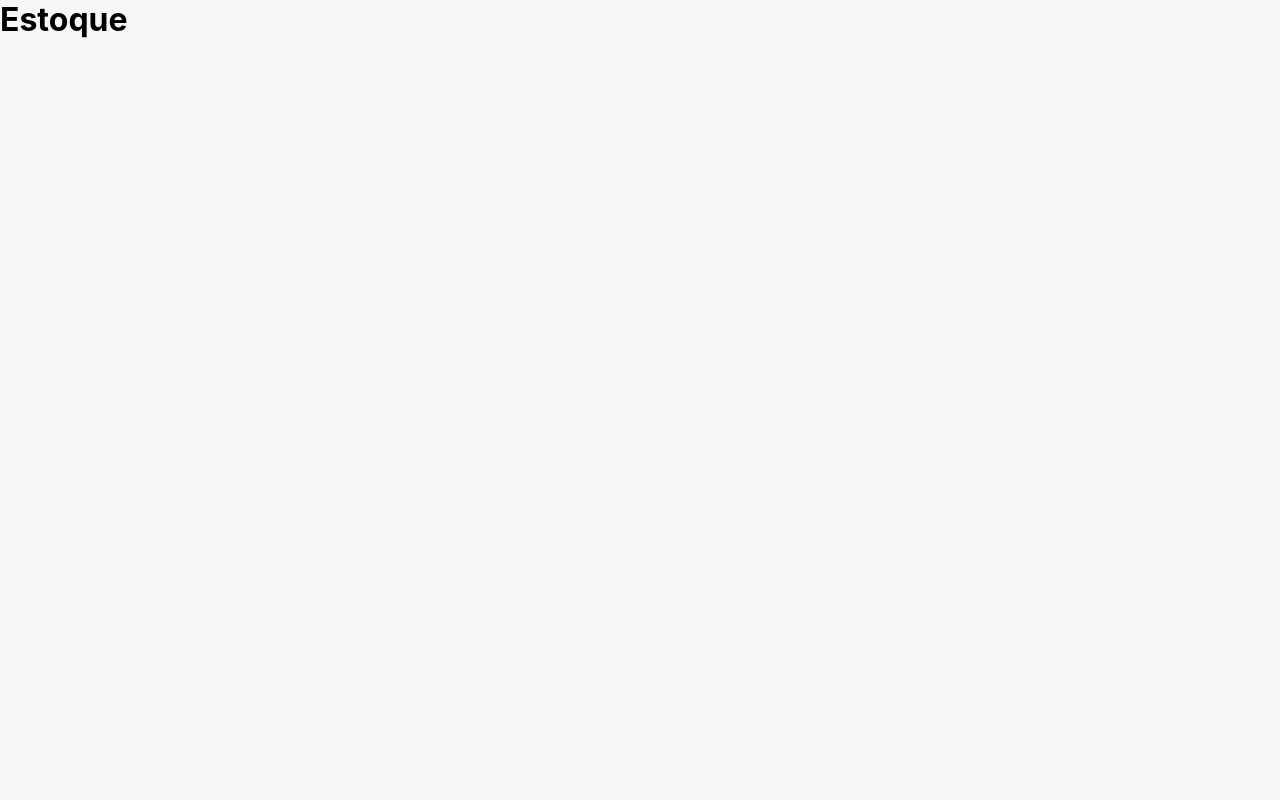
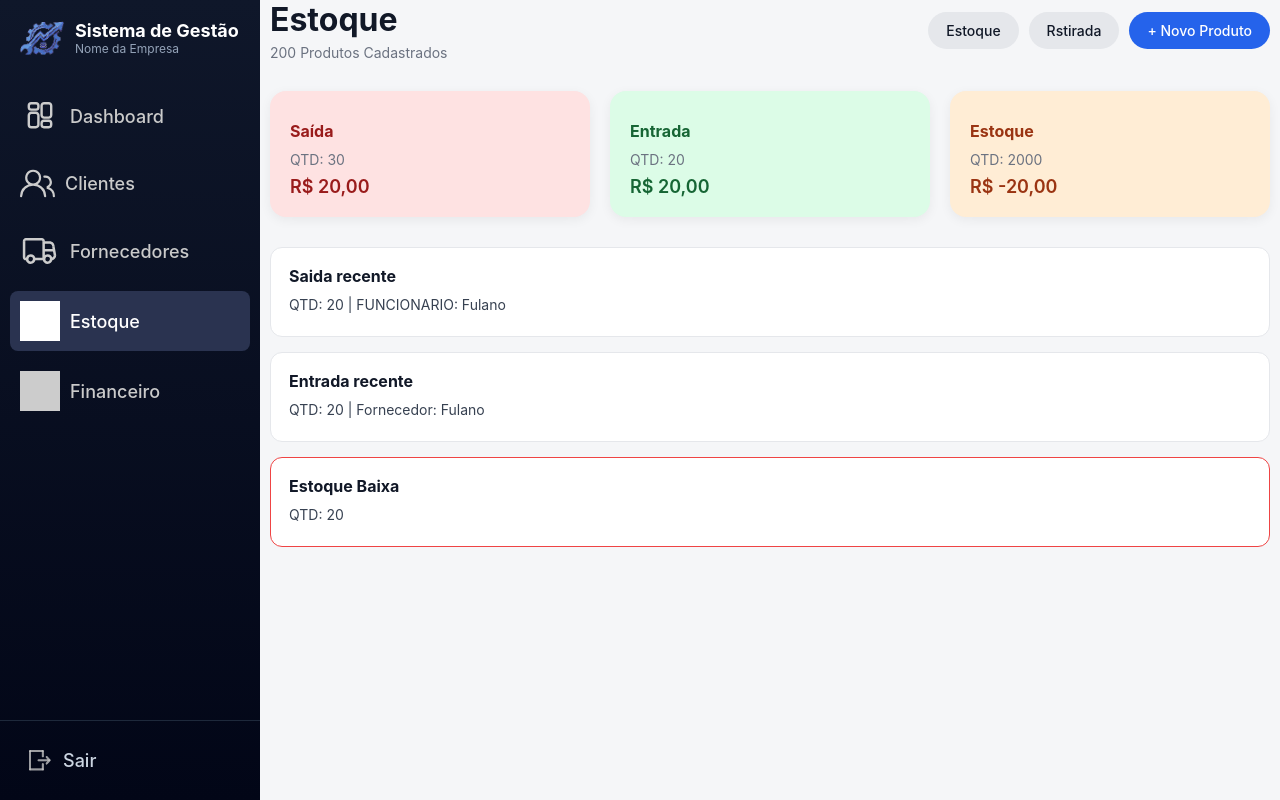
Before and after one commit to The-Saul/PI-Sistema-de-Gestao-para-Oficina-Mecanica, a React (Create React App) app in the folder frontend/: page /estoque in a window 1280 px wide. Built offline with nearby package versions, Linux system fonts and the light colour scheme; grey boxes are pictures that could not be loaded.

Commit message:
feat: atualização do estoque

```diff
--- /dev/null
+++ b/frontend/src/components/CardEstoque.jsx
@@ -0,0 +1,21 @@
+import React from "react";
+
+function Card({ title, qtd, value, color }) {
+  return (
+    <div className={`card ${color}`}>
+      <h3>{title}</h3>
+      <p>QTD: {qtd}</p>
+      <strong>{value}</strong>
+    </div>
+  );
+}
+
+export default function Cards() {
+  return (
+    <section className="cards">
+      <Card title="Saída" qtd={30} value="R$ 20,00" color="red" />
+      <Card title="Entrada" qtd={20} value="R$ 20,00" color="green" />
+      <Card title="Estoque" qtd={2000} value="R$ -20,00" color="orange" />
+    </section>
+  );
+}
--- /dev/null
+++ b/frontend/src/components/HeaderEstoque.jsx
@@ -0,0 +1,16 @@
+export default function HeaderEstoque() {
+  return (
+    <header className="top">
+      <div>
+        <h1>Estoque</h1>
+        <p>200 Produtos Cadastrados</p>
+      </div>
+
+      <div className="actions">
+        <button>Estoque</button>
+        <button>Rstirada</button>
+        <button className="primary">+ Novo Produto</button>
+      </div>
+    </header>
+  );
+}
--- /dev/null
+++ b/frontend/src/components/ListaEstoque.jsx
@@ -0,0 +1,28 @@
+import React from "react";
+
+function Box({ title, children, alert }) {
+  return (
+    <div className={`box ${alert ? "alert" : ""}`}>
+      <h3>{title}</h3>
+      {children}
+    </div>
+  );
+}
+
+export default function ListaEstoque() {
+  return (
+    <section className="list">
+      <Box title="Saida recente">
+        <p>QTD: 20 | FUNCIONARIO: Fulano</p>
+      </Box>
+
+      <Box title="Entrada recente">
+        <p>QTD: 20 | Fornecedor: Fulano</p>
+      </Box>
+
+      <Box title="Estoque Baixa" alert>
+        <p>QTD: 20</p>
+      </Box>
+    </section>
+  );
+}
--- a/frontend/src/index.css
+++ b/frontend/src/index.css
@@ -296,3 +296,140 @@ body {
   background: #ffedd5;
   color: #c2410c;
 }
+
+
+/*Estoque*/
+
+.estoque-page{
+ display: flex;
+ gap: 10px;
+ margin-right: 10px;
+}
+.app-estoque {
+  flex: 1;
+  height: 100vh;
+  width: 100%;
+
+}
+.content {
+  width: 100%;
+  padding: 30px 40px;
+}
+
+/* HEADER */
+.top {
+  display: flex;
+  justify-content: space-between;
+  align-items: center;
+  margin-bottom: 30px;
+}
+
+.top h1 {
+  font-size: 32px;
+  font-weight: 700;
+  color: #111827;
+}
+
+.top p {
+  margin-top: 5px;
+  color: #6b7280;
+  font-size: 14px;
+}
+
+/* BOTÕES */
+.actions {
+  display: flex;
+  align-items: center;
+}
+
+.actions button {
+  padding: 10px 18px;
+  border-radius: 999px;
+  border: none;
+  margin-left: 10px;
+  font-size: 14px;
+  cursor: pointer;
+  background: #e5e7eb;
+  color: #111827;
+  font-weight: 500;
+}
+
+.actions .primary {
+  background: #2563eb;
+  color: white;
+}
+
+/* CARDS */
+.cards {
+  display: flex;
+  gap: 20px;
+  margin-bottom: 30px;
+}
+
+.card {
+  flex: 1;
+  border-radius: 16px;
+  padding: 20px;
+}
+
+.card h3 {
+  font-size: 16px;
+  margin-bottom: 10px;
+}
+
+.card p {
+  font-size: 14px;
+  margin-bottom: 8px;
+}
+
+.card strong {
+  font-size: 18px;
+  font-weight: 600;
+}
+
+/* CORES DOS CARDS */
+.red {
+  background: #fee2e2;
+  color: #991b1b;
+}
+
+.green {
+  background: #dcfce7;
+  color: #166534;
+}
+
+.orange {
+  background: #ffedd5;
+  color: #9a3412;
+}
+
+/* LISTAS */
+.list {
+  display: flex;
+  flex-direction: column;
+  gap: 15px;
+}
+
+.box {
+  background: #ffffff;
+  padding: 18px;
+  border-radius: 12px;
+  border: 1px solid #e5e7eb;
+}
+
+.box h3 {
+  font-size: 16px;
+  margin-bottom: 10px;
+  color: #111827;
+}
+
+.box p {
+  font-size: 14px;
+  color: #374151;
+  margin-bottom: 5px;
+}
+
+/* ALERTA */
+.alert {
+  border: 1px solid #ef4444;
+}
--- a/frontend/src/index.js
+++ b/frontend/src/index.js
@@ -1,6 +1,7 @@
 import React from 'react';
 import ReactDOM from 'react-dom/client';
 import './index.css';
+
 import App from './App';
 import reportWebVitals from './reportWebVitals';
 
--- a/frontend/src/pages/Estoque.jsx
+++ b/frontend/src/pages/Estoque.jsx
@@ -1,5 +1,19 @@
+import Sidebar from "../components/Sidebar";
+import HeaderEstoque from "../components/HeaderEstoque";
+import CardEstoque from "../components/CardEstoque";
+import ListEstoque from "../components/ListaEstoque";
 function Estoque() {
-  return <h1>Estoque</h1>;
+  return (
+    <div className="estoque-page">
+      <Sidebar />
+      <div className="app-estoque">
+        <HeaderEstoque/>
+        <CardEstoque/>
+        <ListEstoque/>
+      </div>
+    </div>
+
+  );
 }
 
 export default Estoque;
```
Also changed, not shown: 1 other file (tests, documents, lock files or other folders).
